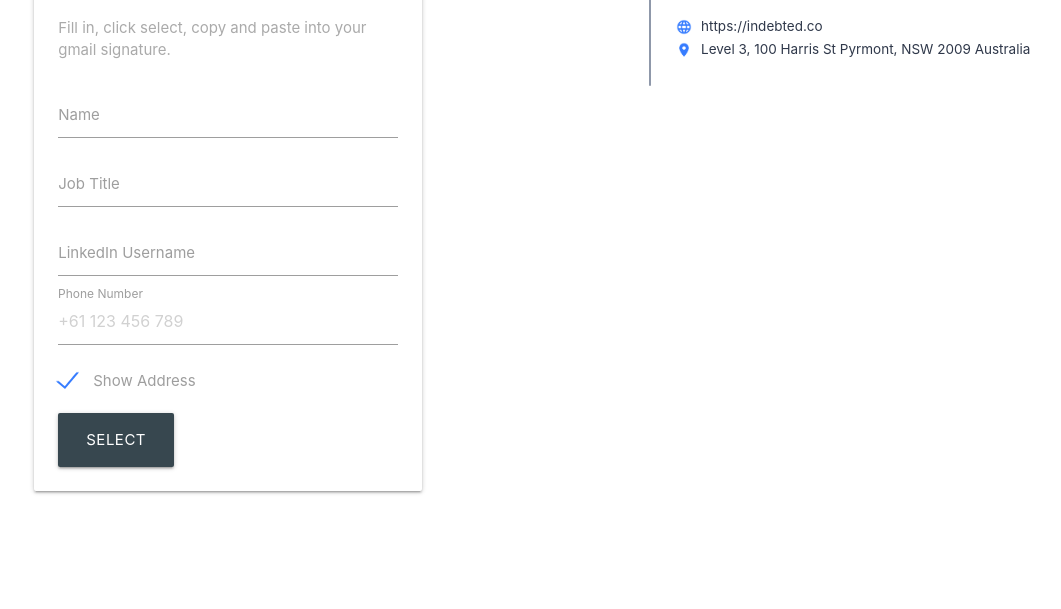
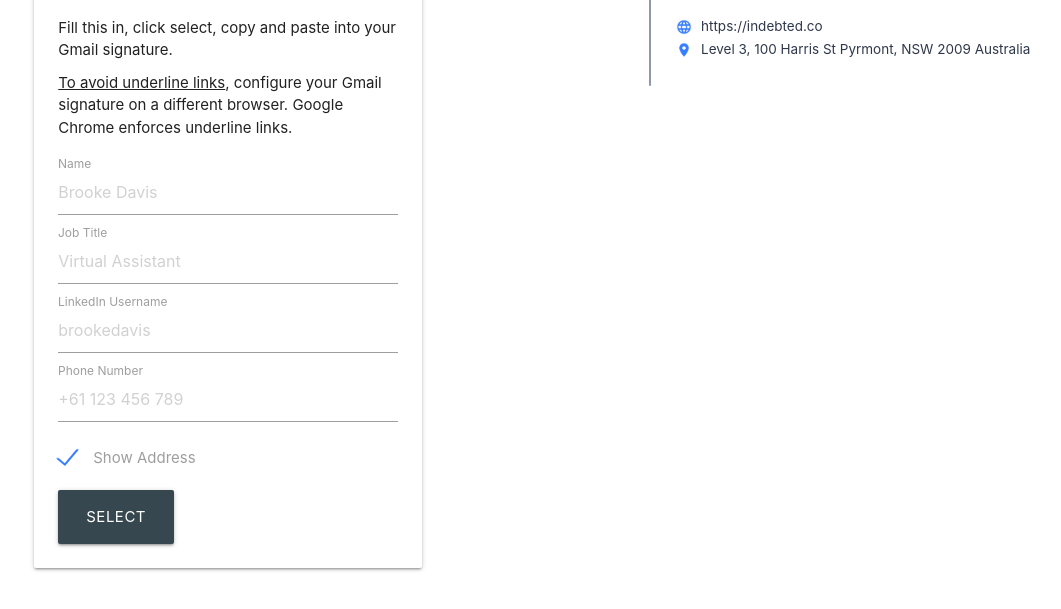
Before and after one commit to InDebted/sign, a plain HTML site: page index.html in a window 1280 px wide. Shown: the part 117-726 px from the top of the page, without its empty margins (27-1088 px from the left). Drawn offline with nearby package versions, Linux system fonts and the light colour scheme.

Commit message:
Update instructions

```diff
--- a/index.html
+++ b/index.html
@@ -31,19 +31,24 @@
       <div class="card">
         <div class="card-content">
           <span class="card-title">Email Signature Builder</span>
-          <p style="color: #aaa; margin: 20px 0 30px">
-            Fill in, click select, copy and paste into your gmail signature.
+          <p style="margin: 20px 0 0">
+            Fill this in, click select, copy and paste into your Gmail signature.
+          </p>
+          <p style="margin: 10px 0 30px">
+            <span style="text-decoration: underline">To avoid underline links</span>,
+            configure your Gmail signature on a different browser.
+            Google Chrome enforces underline links.
           </p>
           <div class="input-field">
-            <input id="name" type="text">
+            <input id="name" type="text" placeholder="Brooke Davis">
             <label for="name">Name</label>
           </div>
           <div class="input-field">
-            <input id="job-title" type="text">
+            <input id="job-title" type="text" placeholder="Virtual Assistant">
             <label for="job-title">Job Title</label>
           </div>
           <div class="input-field">
-            <input id="linkedin" type="text">
+            <input id="linkedin" type="text" placeholder="brookedavis">
             <label for="linkedin">LinkedIn Username</label>
           </div>
           <div class="input-field">
@@ -93,23 +98,29 @@
             ${linkedin.value ? `
             <div>
               <img src="png/linkedin.png" width="16" height="16" style="margin-right: 5px; vertical-align: sub">
-              <a href="https://linkedin.com/in/${linkedin.value}" target="_blank" style="color: #2F384A">${linkedin.value}</a>
+              <a href="https://linkedin.com/in/${linkedin.value}" target="_blank" style="color: #2F384A; text-decoration: none">
+                ${linkedin.value}
+              </a>
             </div>
             ` : ''}
             ${phoneNumber.value ? `
             <div>
               <img src="png/call.png" width="16" height="16" style="margin-right: 5px; vertical-align: sub">
-              <a href="tel:${phoneNumber.value.replace(/\s/g, '')}" target="_blank" style="color: #2F384A">${phoneNumber.value}</a>
+              <a href="tel:${phoneNumber.value.replace(/\s/g, '')}" target="_blank" style="color: #2F384A; text-decoration: none">
+                ${phoneNumber.value}
+              </a>
             </div>
             ` : ''}
             <div>
               <img src="png/language.png" width="16" height="16" style="margin-right: 5px; vertical-align: sub">
-              <a href="https://indebted.co" target="_blank" style="color: #2F384A">https://indebted.co</a>
+              <a href="https://indebted.co" target="_blank" style="color: #2F384A; text-decoration: none">
+                https://indebted.co
+              </a>
             </div>
             ${showAddress.checked ? `
             <div>
               <img src="png/location.png" width="16" height="16" style="margin-right: 5px; vertical-align: sub">
-              <a href="https://www.google.com/maps/place/Level+3%2F100+Harris+St,+Pyrmont+NSW+2009" target="_blank" style="color: #2F384A">
+              <a href="https://www.google.com/maps/place/Level+3%2F100+Harris+St,+Pyrmont+NSW+2009" target="_blank" style="color: #2F384A; text-decoration: none">
                 Level 3, 100 Harris St Pyrmont, NSW 2009 Australia
               </a>
             </div>
```
